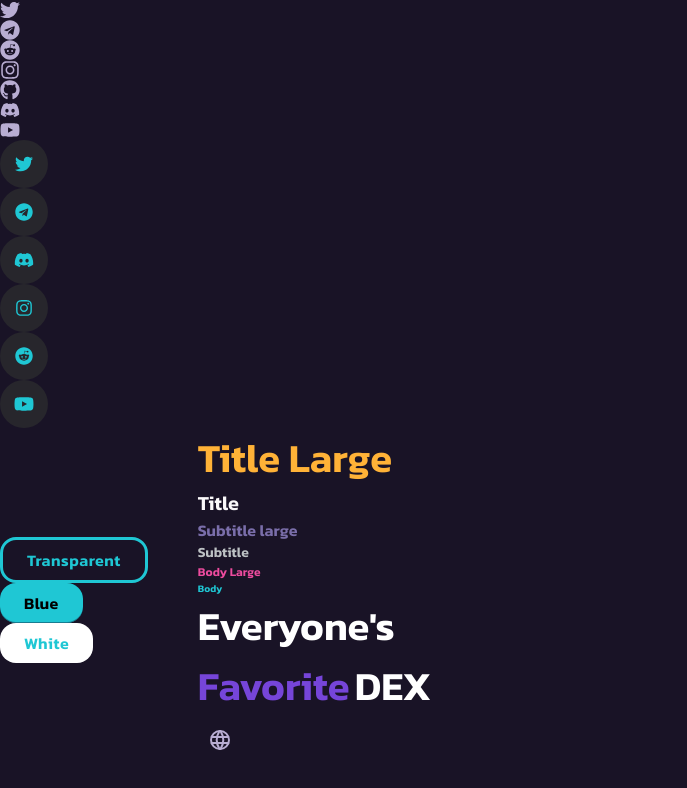
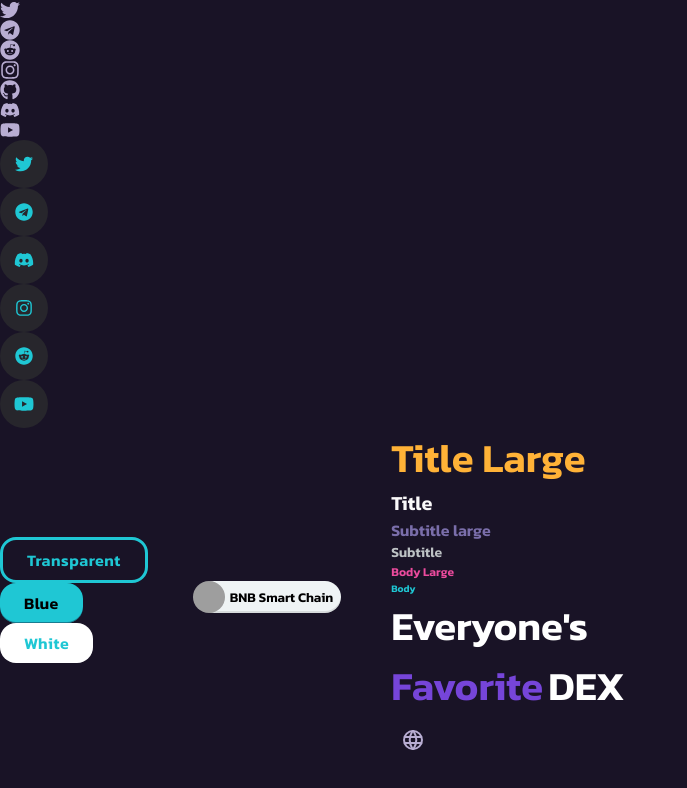
Before and after one commit to fs4-equipo1/pancake-swap, a React (Vite) app: page / in a window 1280 px wide. Shown: the top 788 px of the page, without its empty margins (0-687 px from the left). Built offline with nearby package versions, Linux system fonts and the light colour scheme; grey boxes are pictures that could not be loaded.

Commit message:
Feat: Dropdown Coin

```diff
--- a/src/App.jsx
+++ b/src/App.jsx
@@ -12,7 +12,7 @@ import {
   FaDiscord,
   FaYoutube,
 } from "react-icons/fa";
-import DropdownNavbar from "./componentes/Dropdown/DropdownNavbar";
+import DropdownCoin from "./componentes/Dropdown/DropdownCoin";
 
 function App() {
   return (
@@ -73,7 +73,9 @@ function App() {
           <Boton texto={"Blue"} isBlue={true} />
           <Boton texto={"White"} isWhite={true} />
         </div>
-
+        <div>
+        <DropdownCoin />
+      </div>
         <div>
           <Tipografia
             color={"--colors-warning"}
@@ -112,7 +114,7 @@ function App() {
               />
               <Tipografia color={"--colors-white"} texto={"DEX"} isTitleLarge />
             </div>
-      <div>
+            <div>
         <DropdownButton />
       </div>
           </div>
--- /dev/null
+++ b/src/componentes/Dropdown/DropdownCoin.jsx
@@ -0,0 +1,50 @@
+import React, { useState } from 'react';
+import styles from './DropdownCoin.module.scss';
+
+const DropdownCoin = () => {
+  const [activeButton, setActiveButton] = useState({ label: 'BNB Smart Chain', image: 'https://assets.pancakeswap.finance/web/chains/56.png' });
+
+  const buttons = [
+    { label: 'BNB Smart Chain', image: 'https://assets.pancakeswap.finance/web/chains/56.png' },
+    { label: 'Ethereum', image: 'https://assets.pancakeswap.finance/web/chains/59144.png' },
+    { label: 'Polygon zkEVM', image: 'https://assets.pancakeswap.finance/web/chains/1101.png' },
+    { label: 'zkSync Era', image: 'https://assets.pancakeswap.finance/web/chains/324.png' },
+    { label: 'Arbitrum One', image: 'https://assets.pancakeswap.finance/web/chains/42161.png' },
+    { label: 'Linea Mainnet', image: 'https://assets.pancakeswap.finance/web/chains/59144.png' },
+    { label: 'Base', image: 'https://assets.pancakeswap.finance/web/chains/8453.png' },
+    { label: 'opBNB', image: 'https://assets.pancakeswap.finance/web/chains/56.png' },
+    { label: 'Aptos', image: 'https://aptos.pancakeswap.finance/images/apt.png' },
+  ];
+
+  const handleButtonClick = (button) => {
+    setActiveButton(button);
+  };
+
+  return (
+    <div className={styles.dropdownCoinContainer}>
+      <div className={styles.activeButton}>
+        <img src={activeButton.image} alt={activeButton.label} className={styles.buttonImage} />
+        <button>
+          {activeButton.label}
+        </button>
+      </div>
+      <div className={styles.dropdownCoinContent}>
+        <p>Select a Network</p>
+        <hr></hr>
+        {buttons.map((button) => (
+          <div key={button.label} className={styles.buttonWithImage}>
+            <img src={button.image} alt={button.label} className={styles.buttonImage} />
+            <button
+              onClick={() => handleButtonClick(button)}
+              className={activeButton.label === button.label ? styles.active : ''}
+            >
+              {button.label}
+            </button>
+          </div>
+        ))}
+      </div>
+    </div>
+  );
+};
+
+export default DropdownCoin;
--- /dev/null
+++ b/src/componentes/Dropdown/DropdownCoin.module.scss
@@ -0,0 +1,47 @@
+.dropdownCoinContainer {
+    align-items: center;
+    background-color: var(--colors-tertiary);
+    box-shadow: rgba(0, 0, 0, 0.1) 0px -2px 0px inset;
+    cursor: pointer;
+    display: inline-flex;
+    height: 32px;
+    padding-right: 8px;
+    position: relative;
+    border-radius: 16px;
+  }
+
+  .dropdownCoinContent {
+    width: 200px;
+    background-color: #fff;
+    text-align: center;
+    padding: 10px;
+    display: none;
+    position: absolute;
+    top: 100%;
+    left: -40px;
+    border-radius: 16px;
+  }
+
+  .dropdownCoinContainer:hover .dropdownCoinContent {
+    display: block;
+  }
+
+  .activeButton {
+    display: flex;
+    align-items: center;
+  }
+
+  .buttonWithImage {
+    display: flex;
+    align-items: center;
+    justify-content: flex-start; /* Align items to the start of the container */
+    margin-bottom: 8px; /* Adjust spacing between buttons if needed */
+  }
+
+  .buttonImage {
+    height: 32px;
+    width: 32px;
+    position: relative;
+    left: -5px;
+    border-radius: 50%;
+  }
```
